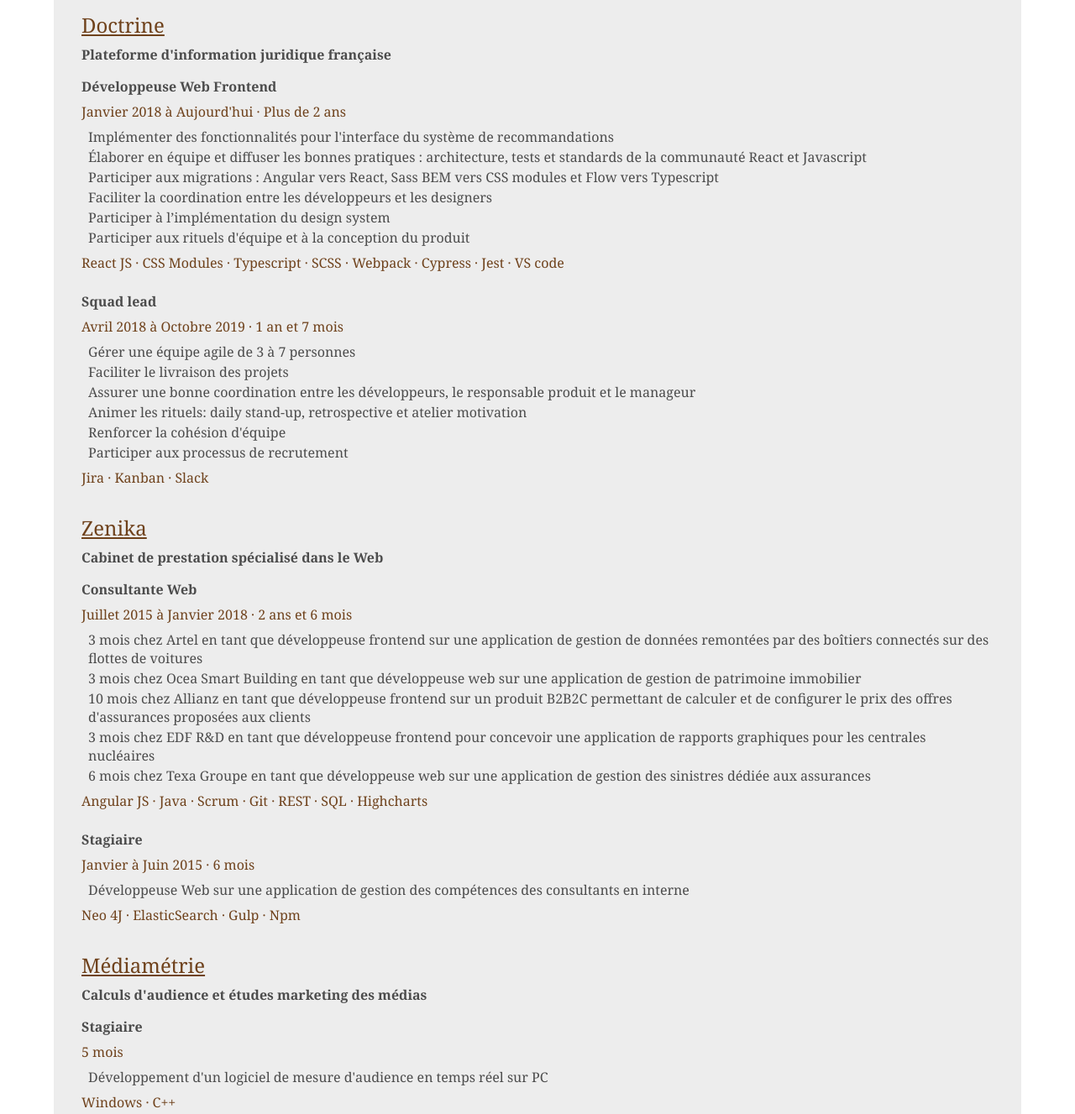
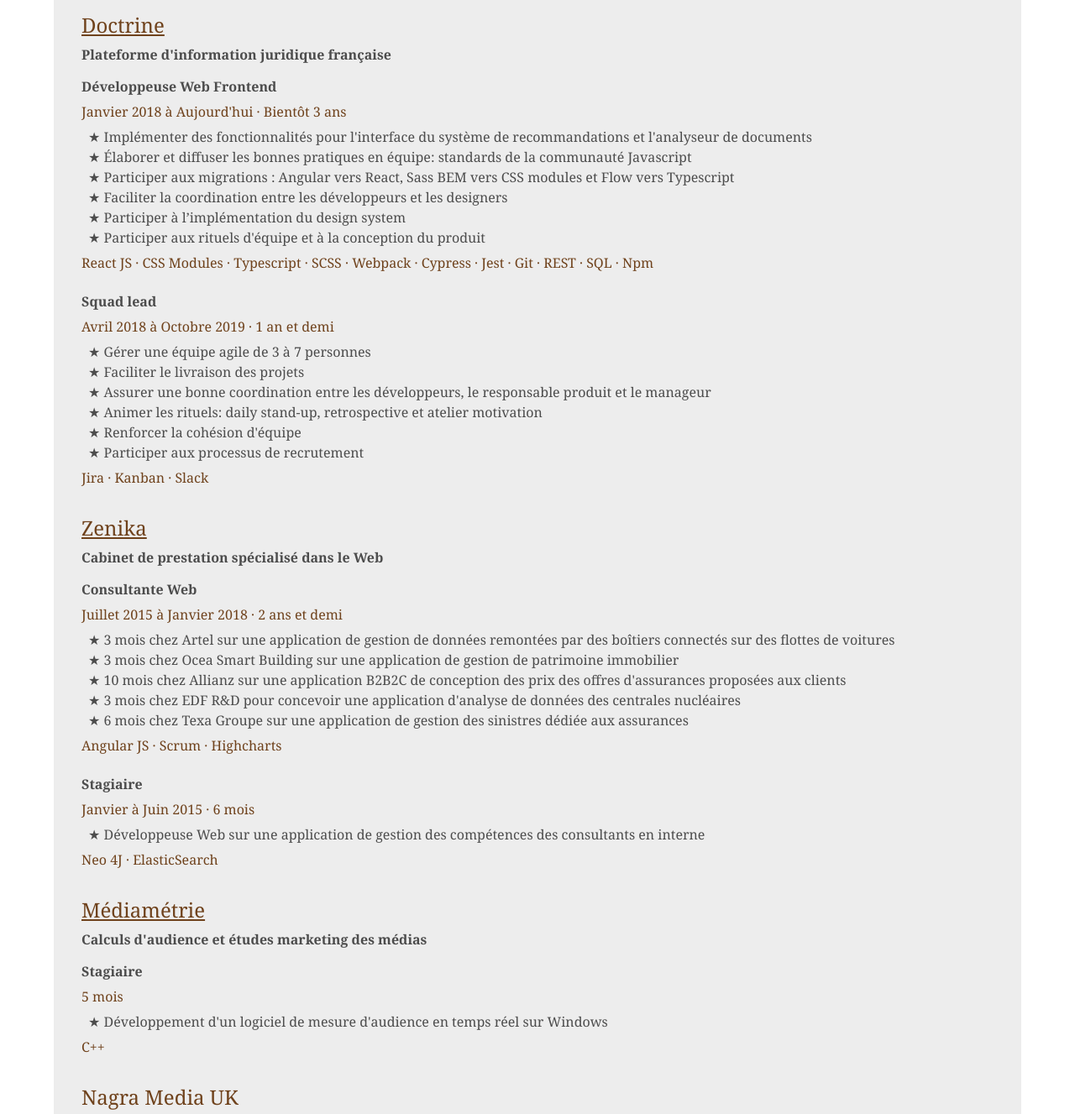
Before and after one commit to eponae/my-cv, a Gatsby site: page / in a window 1280 px wide. Shown: the part 596-1923 px from the top of the page at 84% size. Built offline with nearby package versions, Linux system fonts and the light colour scheme; Gatsby itself is replaced by a stand-in of ours.

Commit message:
Wording and bullet points

```diff
--- a/src/components/company.tsx
+++ b/src/components/company.tsx
@@ -37,7 +37,9 @@
 `;
 
 const TaskList = styled.ul`
+  list-style-type: '★ ';
   padding-left: 8px;
+  list-style-position: inside;
 `;
 
 const Task = styled.li`
--- a/src/data/experience.json
+++ b/src/data/experience.json
@@ -12,10 +12,10 @@
         "experiences": [
           {
             "job": "Développeuse Web Frontend",
-            "date": "Janvier 2018 à Aujourd'hui · Plus de 2 ans",
+            "date": "Janvier 2018 à Aujourd'hui · Bientôt 3 ans",
             "tasks": [
-              "Implémenter des fonctionnalités pour l'interface du système de recommandations",
-              "Élaborer en équipe et diffuser les bonnes pratiques : architecture, tests et standards de la communauté React et Javascript",
+              "Implémenter des fonctionnalités pour l'interface du système de recommandations et l'analyseur de documents",
+              "Élaborer et diffuser les bonnes pratiques en équipe: standards de la communauté Javascript",
               "Participer aux migrations : Angular vers React, Sass BEM vers CSS modules et Flow vers Typescript",
               "Faciliter la coordination entre les développeurs et les designers",
               "Participer à l’implémentation du design system",
@@ -29,12 +29,15 @@
               "Webpack",
               "Cypress",
               "Jest",
-              "VS code"
+              "Git",
+              "REST",
+              "SQL",
+              "Npm"
             ]
           },
           {
             "job": "Squad lead",
-            "date": "Avril 2018 à Octobre 2019 · 1 an et 7 mois",
+            "date": "Avril 2018 à Octobre 2019 · 1 an et demi",
             "tasks": [
               "Gérer une équipe agile de 3 à 7 personnes",
               "Faciliter le livraison des projets",
@@ -57,23 +60,15 @@
         "experiences": [
           {
             "job": "Consultante Web",
-            "date": "Juillet 2015 à Janvier 2018 · 2 ans et 6 mois",
+            "date": "Juillet 2015 à Janvier 2018 · 2 ans et demi",
             "tasks": [
-              "3 mois chez Artel en tant que développeuse frontend sur une application de gestion de données remontées par des boîtiers connectés sur des flottes de voitures",
-              "3 mois chez Ocea Smart Building en tant que développeuse web sur une application de gestion de patrimoine immobilier",
-              "10 mois chez Allianz en tant que développeuse frontend sur un produit B2B2C permettant de calculer et de configurer le prix des offres d'assurances proposées aux clients",
-              "3 mois chez EDF R&D en tant que développeuse frontend pour concevoir une application de rapports graphiques pour les centrales nucléaires",
-              "6 mois chez Texa Groupe en tant que développeuse web sur une application de gestion des sinistres dédiée aux assurances"
+              "3 mois chez Artel sur une application de gestion de données remontées par des boîtiers connectés sur des flottes de voitures",
+              "3 mois chez Ocea Smart Building sur une application de gestion de patrimoine immobilier",
+              "10 mois chez Allianz sur une application B2B2C de conception des prix des offres d'assurances proposées aux clients",
+              "3 mois chez EDF R&D pour concevoir une application d'analyse de données des centrales nucléaires",
+              "6 mois chez Texa Groupe sur une application de gestion des sinistres dédiée aux assurances"
             ],
-            "environment": [
-              "Angular JS",
-              "Java",
-              "Scrum",
-              "Git",
-              "REST",
-              "SQL",
-              "Highcharts"
-            ]
+            "environment": ["Angular JS", "Scrum", "Highcharts"]
           },
           {
             "job": "Stagiaire",
@@ -81,7 +76,7 @@
             "tasks": [
               "Développeuse Web sur une application de gestion des compétences des consultants en interne "
             ],
-            "environment": ["Neo 4J", "ElasticSearch", "Gulp", "Npm"]
+            "environment": ["Neo 4J", "ElasticSearch"]
           }
         ]
       },
@@ -97,9 +92,9 @@
             "job": "Stagiaire",
             "date": "5 mois",
             "tasks": [
-              "Développement d'un logiciel de mesure d'audience en temps réel sur PC"
+              "Développement d'un logiciel de mesure d'audience en temps réel sur Windows"
             ],
-            "environment": ["Windows", "C++"]
+            "environment": ["C++"]
           }
         ]
       },
@@ -141,14 +136,14 @@
       {
         "id": "asso",
         "company": {
-          "name": "Associations : Action contre la faim et autres"
+          "name": "Associations"
         },
         "experiences": [
           {
             "job": "Membre",
             "date": "1 an",
             "tasks": [
-              "Participation à des actions de collecte de fonds",
+              "Participation à des actions de collecte de fonds pour Action contre la faim",
               "Mentorat pour des jeunes en reconversion professionnelle vers le développement Web"
             ],
             "environment": []
```
